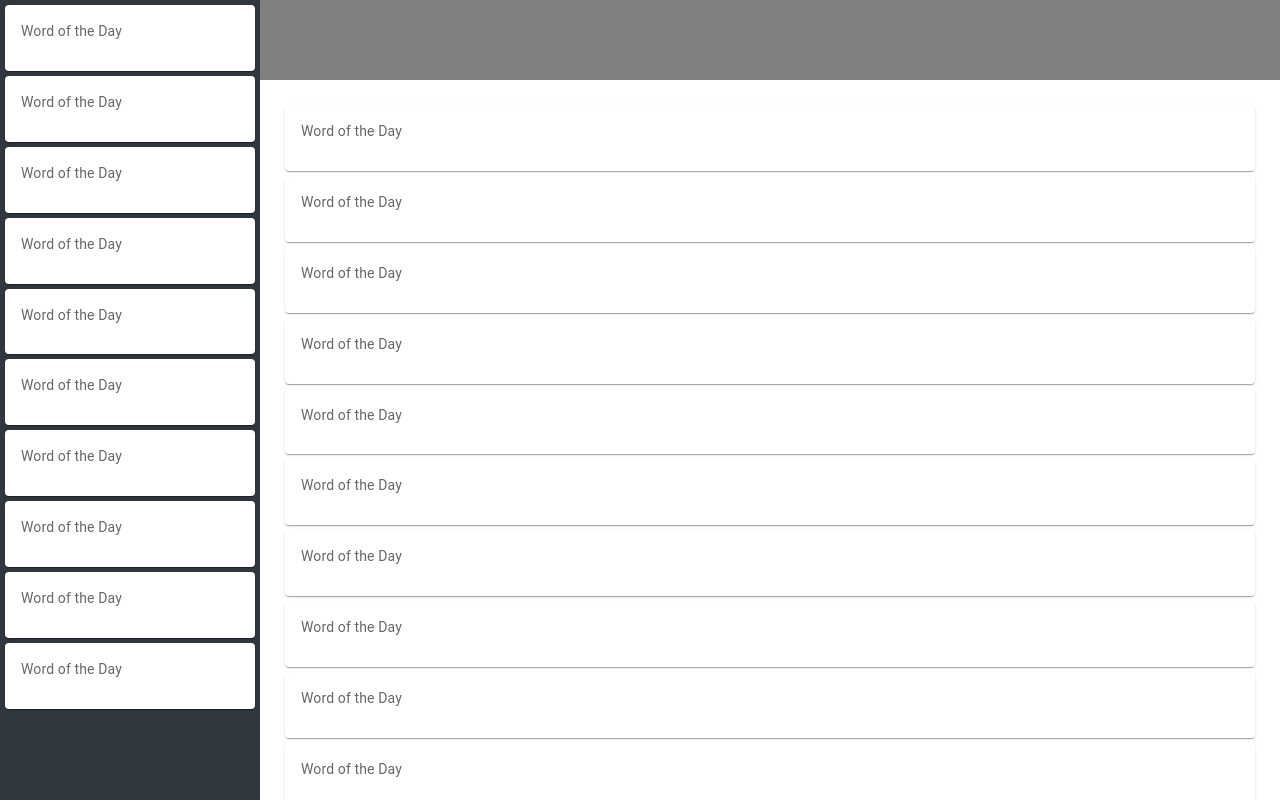
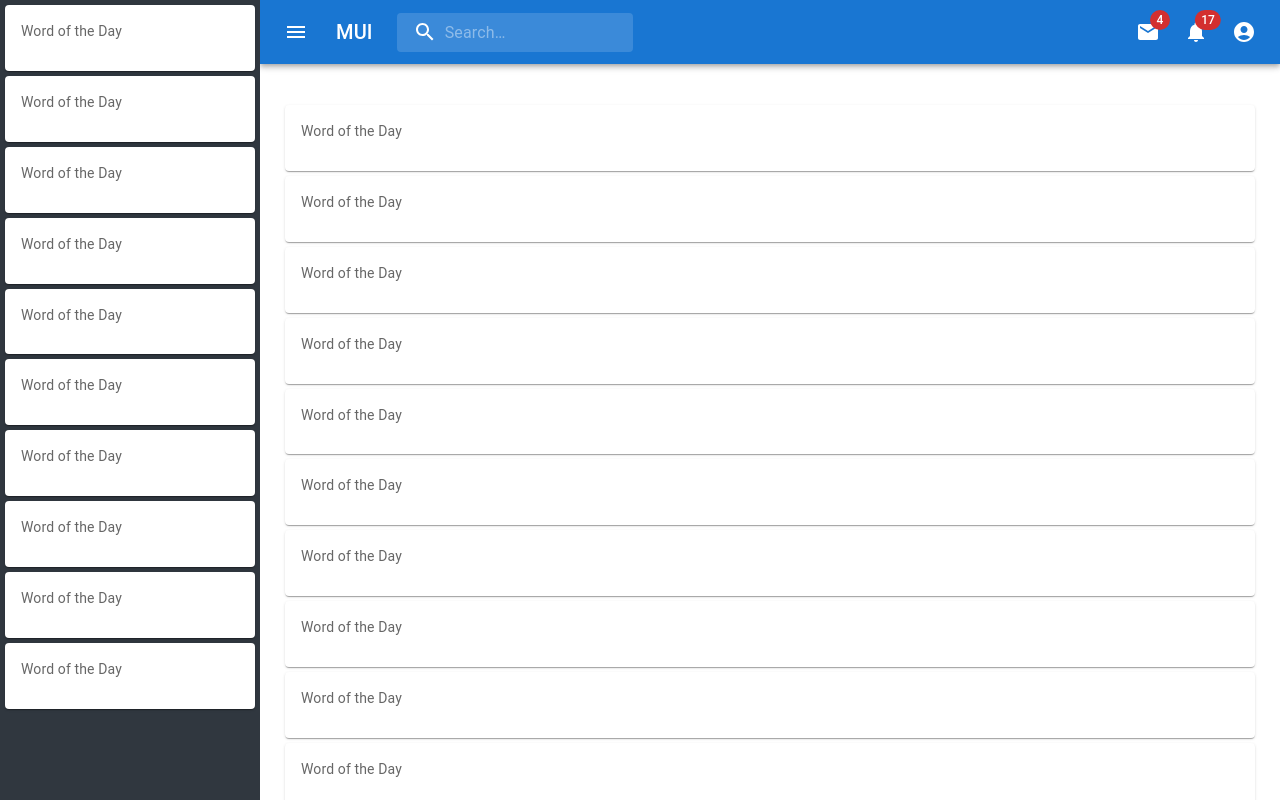
Before and after one commit to NikVAx/monitor-frontend, a React (Vite) app: page / in a window 1280 px wide. Built offline with nearby package versions, Linux system fonts and the light colour scheme.

Commit message:
Add default mui-appbar to inteface

```diff
--- a/src/app/layouts/mainLayout/mainLayout.tsx
+++ b/src/app/layouts/mainLayout/mainLayout.tsx
@@ -1,14 +1,14 @@
 import { PropsWithChildren } from "react";
 import s from "./mainLayout.module.css";
 import { Sidebar } from "@/sections/sidebar";
-
+import { Header } from "@/sections/header";
 
 export function MainLayout({ children }: PropsWithChildren) {
   return (
     <div className={s.container}>
-      <div className={s.header}></div>
+      <Header />
       <div className={s.sidebar}>
-        <Sidebar/>
+        <Sidebar />
       </div>
       <div className={s.body}>{children}</div>
     </div>
--- a/src/pages/index.ts
+++ b/src/pages/index.ts
@@ -1,2 +1,3 @@
 export * from "./devFillerPage"
 export * from "./loginPage"
+export * from "./mainPage"
--- a/src/pages/mainPage/index.ts
+++ b/src/pages/mainPage/index.ts
@@ -0,0 +1 @@
+export * from "./mainPage"
--- /dev/null
+++ b/src/sections/header/header.tsx
@@ -0,0 +1,238 @@
+import AppBar from "@mui/material/AppBar";
+import Box from "@mui/material/Box";
+import Toolbar from "@mui/material/Toolbar";
+import IconButton from "@mui/material/IconButton";
+import MenuIcon from "@mui/icons-material/Menu";
+import { useState, MouseEvent } from "react";
+import { styled, alpha } from "@mui/material/styles";
+import Typography from "@mui/material/Typography";
+import InputBase from "@mui/material/InputBase";
+import Badge from "@mui/material/Badge";
+import MenuItem from "@mui/material/MenuItem";
+import Menu from "@mui/material/Menu";
+import SearchIcon from "@mui/icons-material/Search";
+import AccountCircle from "@mui/icons-material/AccountCircle";
+import MailIcon from "@mui/icons-material/Mail";
+import NotificationsIcon from "@mui/icons-material/Notifications";
+import MoreIcon from "@mui/icons-material/MoreVert";
+
+const Search = styled("div")(({ theme }) => ({
+  position: "relative",
+  borderRadius: theme.shape.borderRadius,
+  backgroundColor: alpha(theme.palette.common.white, 0.15),
+  "&:hover": {
+    backgroundColor: alpha(theme.palette.common.white, 0.25),
+  },
+  marginRight: theme.spacing(2),
+  marginLeft: 0,
+  width: "100%",
+  [theme.breakpoints.up("sm")]: {
+    marginLeft: theme.spacing(3),
+    width: "auto",
+  },
+}));
+
+const SearchIconWrapper = styled("div")(({ theme }) => ({
+  padding: theme.spacing(0, 2),
+  height: "100%",
+  position: "absolute",
+  pointerEvents: "none",
+  display: "flex",
+  alignItems: "center",
+  justifyContent: "center",
+}));
+
+const StyledInputBase = styled(InputBase)(({ theme }) => ({
+  color: "inherit",
+  "& .MuiInputBase-input": {
+    padding: theme.spacing(1, 1, 1, 0),
+    // vertical padding + font size from searchIcon
+    paddingLeft: `calc(1em + ${theme.spacing(4)})`,
+    transition: theme.transitions.create("width"),
+    width: "100%",
+    [theme.breakpoints.up("md")]: {
+      width: "20ch",
+    },
+  },
+}));
+
+export function Header() {
+  const [anchorEl, setAnchorEl] = useState<null | HTMLElement>(null);
+  const [mobileMoreAnchorEl, setMobileMoreAnchorEl] =
+    useState<null | HTMLElement>(null);
+
+  const isMenuOpen = Boolean(anchorEl);
+  const isMobileMenuOpen = Boolean(mobileMoreAnchorEl);
+
+  const handleProfileMenuOpen = (event: MouseEvent<HTMLElement>) => {
+    setAnchorEl(event.currentTarget);
+  };
+
+  const handleMobileMenuClose = () => {
+    setMobileMoreAnchorEl(null);
+  };
+
+  const handleMenuClose = () => {
+    setAnchorEl(null);
+    handleMobileMenuClose();
+  };
+
+  const handleMobileMenuOpen = (event: MouseEvent<HTMLElement>) => {
+    setMobileMoreAnchorEl(event.currentTarget);
+  };
+
+  const menuId = "primary-search-account-menu";
+  const renderMenu = (
+    <Menu
+      anchorEl={anchorEl}
+      anchorOrigin={{
+        vertical: "top",
+        horizontal: "right",
+      }}
+      id={menuId}
+      keepMounted
+      transformOrigin={{
+        vertical: "top",
+        horizontal: "right",
+      }}
+      open={isMenuOpen}
+      onClose={handleMenuClose}
+    >
+      <MenuItem onClick={handleMenuClose}>Profile</MenuItem>
+      <MenuItem onClick={handleMenuClose}>My account</MenuItem>
+    </Menu>
+  );
+
+  const mobileMenuId = "primary-search-account-menu-mobile";
+  const renderMobileMenu = (
+    <Menu
+      anchorEl={mobileMoreAnchorEl}
+      anchorOrigin={{
+        vertical: "top",
+        horizontal: "right",
+      }}
+      id={mobileMenuId}
+      keepMounted
+      transformOrigin={{
+        vertical: "top",
+        horizontal: "right",
+      }}
+      open={isMobileMenuOpen}
+      onClose={handleMobileMenuClose}
+    >
+      <MenuItem>
+        <IconButton size="large" aria-label="show 4 new mails" color="inherit">
+          <Badge badgeContent={4} color="error">
+            <MailIcon />
+          </Badge>
+        </IconButton>
+        <p>Messages</p>
+      </MenuItem>
+      <MenuItem>
+        <IconButton
+          size="large"
+          aria-label="show 17 new notifications"
+          color="inherit"
+        >
+          <Badge badgeContent={17} color="error">
+            <NotificationsIcon />
+          </Badge>
+        </IconButton>
+        <p>Notifications</p>
+      </MenuItem>
+      <MenuItem onClick={handleProfileMenuOpen}>
+        <IconButton
+          size="large"
+          aria-label="account of current user"
+          aria-controls="primary-search-account-menu"
+          aria-haspopup="true"
+          color="inherit"
+        >
+          <AccountCircle />
+        </IconButton>
+        <p>Profile</p>
+      </MenuItem>
+    </Menu>
+  );
+
+  return (
+    <Box sx={{ flexGrow: 1 }}>
+      <AppBar position="static">
+        <Toolbar>
+          <IconButton
+            size="large"
+            edge="start"
+            color="inherit"
+            aria-label="open drawer"
+            sx={{ mr: 2 }}
+          >
+            <MenuIcon />
+          </IconButton>
+          <Typography
+            variant="h6"
+            noWrap
+            component="div"
+            sx={{ display: { xs: "none", sm: "block" } }}
+          >
+            MUI
+          </Typography>
+          <Search>
+            <SearchIconWrapper>
+              <SearchIcon />
+            </SearchIconWrapper>
+            <StyledInputBase
+              placeholder="Search…"
+              inputProps={{ "aria-label": "search" }}
+            />
+          </Search>
+          <Box sx={{ flexGrow: 1 }} />
+          <Box sx={{ display: { xs: "none", md: "flex" } }}>
+            <IconButton
+              size="large"
+              aria-label="show 4 new mails"
+              color="inherit"
+            >
+              <Badge badgeContent={4} color="error">
+                <MailIcon />
+              </Badge>
+            </IconButton>
+            <IconButton
+              size="large"
+              aria-label="show 17 new notifications"
+              color="inherit"
+            >
+              <Badge badgeContent={17} color="error">
+                <NotificationsIcon />
+              </Badge>
+            </IconButton>
+            <IconButton
+              size="large"
+              edge="end"
+              aria-label="account of current user"
+              aria-controls={menuId}
+              aria-haspopup="true"
+              onClick={handleProfileMenuOpen}
+              color="inherit"
+            >
+              <AccountCircle />
+            </IconButton>
+          </Box>
+          <Box sx={{ display: { xs: "flex", md: "none" } }}>
+            <IconButton
+              size="large"
+              aria-label="show more"
+              aria-controls={mobileMenuId}
+              aria-haspopup="true"
+              onClick={handleMobileMenuOpen}
+              color="inherit"
+            >
+              <MoreIcon />
+            </IconButton>
+          </Box>
+        </Toolbar>
+      </AppBar>
+      {renderMobileMenu}
+      {renderMenu}
+    </Box>
+  );
+}
--- /dev/null
+++ b/src/sections/header/index.ts
@@ -0,0 +1 @@
+export * from "./header"
```
Also changed, not shown: src/sections/sidebar/sidebar.tsx (+2 -5 lines).
